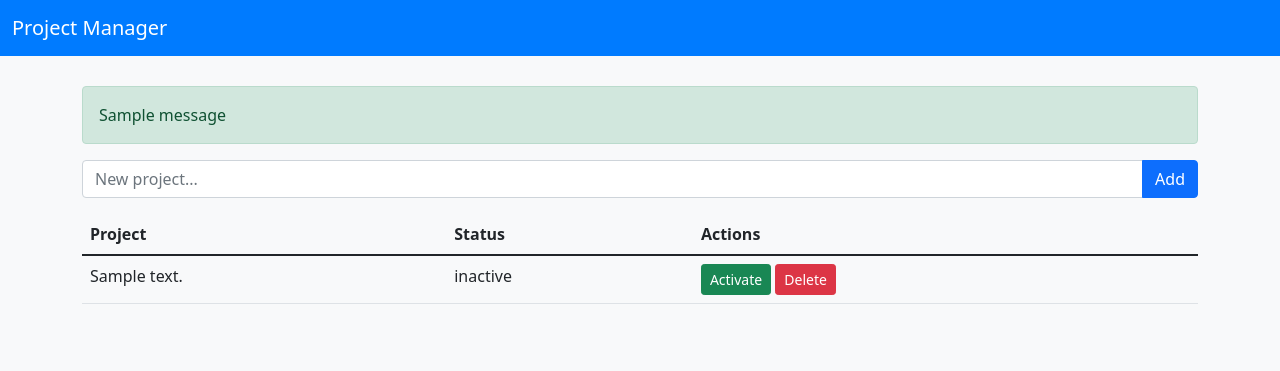
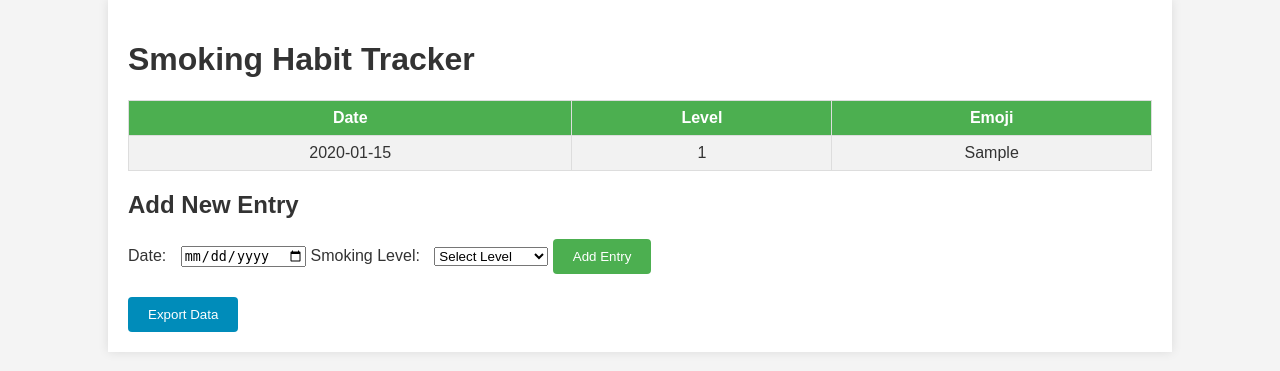
Before and after one commit to Daethyra/HabiTrack, a Flask app: page / in a window 1280 px wide. Shown: the top 371 px of the page. Run offline with Flask 3, Linux system fonts and the light colour scheme; tables that the repository leaves empty hold one stand-in row (values such as "Sample post"); one stand-in notice (Sample message) is shown.

Commit message:
New branch Overhauling project - Finally returning. I gotta quit smoking. - app/ "works" for now - Intend to add   - data display table     - emojis dynamically update to show day status     - previous 7 days on display; 3 days worth of space at initial runtime     - fix styling       - organize UI for eye comfort and readability   - iterative tallying for times smoked, enhancing user-control over data entry   - automatically grab datetime for entries UNLESS updating an entry from a previous day   -

```diff
--- a/app/__init__.py
+++ b/app/__init__.py
@@ -1,21 +1,30 @@
 from flask import Flask
-from flask_sqlalchemy import SQLAlchemy
-from flask_migrate import Migrate
-from app.logger import configure_logger
+import sqlite3
 
-db = SQLAlchemy()
-migrate = Migrate()
+# Initialize the Flask application
+app = Flask(__name__)
 
-def create_app():
-    app = Flask(__name__)
-    app.config.from_pyfile('../config.py')
+# Database file path
+DATABASE = 'smoking_habits.db'
 
-    db.init_app(app)
-    migrate.init_app(app, db)
+# Function to get database connection
+def get_db_connection():
+    conn = sqlite3.connect(DATABASE)
+    conn.row_factory = sqlite3.Row
+    return conn
 
-    configure_logger(app)
+# Initialize database
+def init_db() -> None:
+    with get_db_connection() as conn:
+        cursor = conn.cursor()
+        cursor.execute('''CREATE TABLE IF NOT EXISTS habits (
+                            date TEXT PRIMARY KEY,
+                            smoking_level INTEGER,
+                            emoji TEXT)''')
+        conn.commit()
 
-    from app import views
-    app.register_blueprint(views.bp)
+# Import the routes from views.py
+from app import views
 
-    return app
+# Initialize the database
+init_db()
--- /dev/null
+++ b/app/css/styles.css
@@ -0,0 +1,84 @@
+/* General body styling */
+body {
+    font-family: Arial, sans-serif;
+    background-color: #f4f4f4;
+    margin: 0;
+    padding: 0;
+    color: #333;
+}
+
+/* Main container */
+#app {
+    width: 80%;
+    margin: auto;
+    padding: 20px;
+    background-color: #fff;
+    box-shadow: 0 0 10px rgba(0, 0, 0, 0.1);
+}
+
+h1, h2 {
+    color: #333;
+}
+
+/* Styling for the data table */
+#data-table {
+    margin-top: 20px;
+    border-collapse: collapse;
+    width: 100%;
+}
+
+#data-table th, #data-table td {
+    border: 1px solid #ddd;
+    padding: 8px;
+    text-align: center;
+}
+
+#data-table tr:nth-child(even) {
+    background-color: #f2f2f2;
+}
+
+#data-table th {
+    background-color: #4CAF50;
+    color: white;
+}
+
+/* Styling for the entry form */
+#entry-form {
+    margin-top: 20px;
+}
+
+#new-entry-form label {
+    margin-right: 10px;
+}
+
+#new-entry-form input, #new-entry-form select {
+    margin-bottom: 10px;
+}
+
+#new-entry-form button {
+    background-color: #4CAF50;
+    color: white;
+    padding: 10px 20px;
+    border: none;
+    border-radius: 4px;
+    cursor: pointer;
+}
+
+#new-entry-form button:hover {
+    background-color: #45a049;
+}
+
+/* Styling for the export button */
+#export-button {
+    background-color: #008CBA;
+    color: white;
+    padding: 10px 20px;
+    margin-top: 20px;
+    border: none;
+    border-radius: 4px;
+    cursor: pointer;
+}
+
+#export-button:hover {
+    background-color: #007B9A;
+}
--- /dev/null
+++ b/app/js/script.js
@@ -0,0 +1,72 @@
+document.addEventListener('DOMContentLoaded', function() {
+    // Fetch and display data when the page loads
+    fetchData();
+
+    // Handle form submission
+    document.getElementById('new-entry-form').addEventListener('submit', function(event) {
+        event.preventDefault();
+        addNewEntry();
+    });
+
+    // Handle export button click
+    document.getElementById('export-button').addEventListener('click', function() {
+        exportData();
+    });
+});
+
+// Function to fetch and display data
+function fetchData() {
+    fetch('/get_data')
+        .then(response => response.json())
+        .then(data => updateTable(data))
+        .catch(error => console.error('Error:', error));
+}
+
+// Function to update the data table
+function updateTable(data) {
+    let table = '<table id="data-table"><tr><th>Date</th><th>Level</th><th>Emoji</th></tr>';
+    data.forEach(row => {
+        table += `<tr>
+                    <td>${row.date}</td>
+                    <td>${row.smoking_level}</td>
+                    <td>${row.emoji}</td>
+                  </tr>`;
+    });
+    table += '</table>';
+    document.getElementById('data-table').innerHTML = table;
+}
+
+// Function to handle new entry form submission
+function addNewEntry() {
+    const date = document.getElementById('date').value;
+    const level = document.getElementById('level').value;
+    const data = { date: date, level: level };
+
+    fetch('/add_entry', {
+        method: 'POST',
+        headers: {
+            'Content-Type': 'application/json',
+        },
+        body: JSON.stringify(data),
+    })
+    .then(response => response.json())
+    .then(data => {
+        alert(data.status === 'success' ? 'Entry added successfully!' : 'Error adding entry');
+        fetchData(); // Refresh data table
+    })
+    .catch(error => console.error('Error:', error));
+}
+
+// Function to export data
+function exportData() {
+    fetch('/export')
+        .then(response => response.json())
+        .then(data => {
+            if (data.status === 'success') {
+                alert('Data exported successfully! Check your server directory for the file.');
+            } else {
+                alert('Error exporting data');
+            }
+        })
+        .catch(error => console.error('Error:', error));
+}
--- a/app/templates/index.html
+++ b/app/templates/index.html
@@ -2,68 +2,34 @@
 <html lang="en">
 <head>
     <meta charset="UTF-8">
-    <title>Project Manager</title>
-    <link href="https://cdn.jsdelivr.net/npm/bootstrap@5.1.3/dist/css/bootstrap.min.css" rel="stylesheet">
-    <style>
-        body {
-            background-color: #f8f9fa;
-        }
-        .navbar {
-            background-color: #007bff;
-        }
-        .container {
-            margin-top: 30px;
-        }
-    </style>
+    <meta name="viewport" content="width=device-width, initial-scale=1.0">
+    <title>Smoking Habit Tracker</title>
+    <link rel="stylesheet" href="styles.css">
 </head>
 <body>
-    <nav class="navbar navbar-expand-lg navbar-dark">
-        <div class="container-fluid">
-            <a class="navbar-brand" href="/">Project Manager</a>
+    <div id="app">
+        <h1>Smoking Habit Tracker</h1>
+        <div id="data-table">
+            <!-- Table for displaying data will be populated by JavaScript -->
         </div>
-    </nav>
-    <div class="container">
-        {% with messages = get_flashed_messages(with_categories=true) %}
-            {% if messages %}
-                {% for category, message in messages %}
-                    <div class="alert alert-{{ category }} mt-2">
-                        {{ message }}
-                    </div>
-                {% endfor %}
-            {% endif %}
-        {% endwith %}
-        <form action="/" method="post" class="mb-3">
-            <div class="input-group">
-                <input type="text" name="description" class="form-control" placeholder="New project...">
-                <button type="submit" class="btn btn-primary">Add</button>
-            </div>
-        </form>
-        <table class="table">
-            <thead>
-                <tr>
-                    <th scope="col">Project</th>
-                    <th scope="col">Status</th>
-                    <th scope="col">Actions</th>
-                </tr>
-            </thead>
-            <tbody>
-                {% for project in projects %}
-                <tr>
-                    <td>{{ project.description }}</td>
-                    <td>{{ project.status }}</td>
-                    <td>
-                        {% if project.status == 'inactive' %}
-                            <a href="{{ url_for('views.activate', id=project.id) }}" class="btn btn-success btn-sm">Activate</a>
-                        {% else %}
-                            <a href="{{ url_for('views.deactivate', id=project.id) }}" class="btn btn-warning btn-sm">Deactivate</a>
-                        {% endif %}
-                        <a href="{{ url_for('views.delete', id=project.id) }}" class="btn btn-danger btn-sm">Delete</a>
-                    </td>
-                </tr>
-                {% endfor %}
-            </tbody>
-        </table>
+        <div id="entry-form">
+            <h2>Add New Entry</h2>
+            <form id="new-entry-form">
+                <label for="date">Date:</label>
+                <input type="date" id="date" name="date" required>
+                <label for="level">Smoking Level:</label>
+                <select id="level" name="level" required>
+                    <option value="">Select Level</option>
+                    <option value="0">0 - Exceeding</option>
+                    <option value="1">1 - Meeting</option>
+                    <option value="2">2 - Minimum</option>
+                    <option value="3">3 - Not-Meeting</option>
+                </select>
+                <button type="submit">Add Entry</button>
+            </form>
+        </div>
+        <button id="export-button">Export Data</button>
     </div>
-    <script src="https://cdn.jsdelivr.net/npm/bootstrap@5.1.3/dist/js/bootstrap.bundle.min.js"></script>
+    <script src="script.js"></script>
 </body>
 </html>
--- a/app/views.py
+++ b/app/views.py
@@ -1,45 +1,62 @@
-from flask import Blueprint, render_template, request, redirect, url_for, flash
-from app import db
-from app.models import Project
+from typing import Any
+from flask import request, jsonify, render_template
+import sqlite3
+import pandas as pd
+from app import app, get_db_connection
 
-bp = Blueprint('views', __name__)
+# Function to determine emoji
+def determine_emoji(level: int) -> str:
+    emoji_map = {0: '✅', 1: '🤘🏼', 2: '⚠️', 3: '🛑'}
+    return emoji_map.get(level, '❓')
 
-@bp.route('/', methods=['GET', 'POST'])
+# Route for landing page
+@app.route('/')
 def index():
-    if request.method == 'POST':
-        project_description = request.form['description']
-        if project_description:
-            project = Project(description=project_description)
-            db.session.add(project)
-            db.session.commit()
-            flash('Project added successfully!', 'success')
-        else:
-            flash('Description cannot be empty', 'danger')
-        return redirect(url_for('views.index'))
+    return render_template('index.html')
 
-    projects = Project.query.all()
-    return render_template('index.html', projects=projects)
+# Route for fetching the last 7 days of data
+@app.route('/get_data', methods=['GET'])
+def get_data() -> Any:
+    conn = get_db_connection()
+    data = pd.read_sql_query('SELECT * FROM habits ORDER BY date DESC LIMIT 7', conn)
+    conn.close()
+    return jsonify(data.to_dict(orient='records'))
 
-@bp.route('/activate/<int:id>')
-def activate(id):
-    project = Project.query.get_or_404(id)
-    project.status = 'active'
-    db.session.commit()
-    flash('Project activated', 'success')
-    return redirect(url_for('views.index'))
+# Route for adding a new entry
+@app.route('/add_entry', methods=['POST'])
+def add_entry() -> Any:
+    data = request.json
+    date = data.get('date')
+    level = data.get('level')
 
-@bp.route('/deactivate/<int:id>')
-def deactivate(id):
-    project = Project.query.get_or_404(id)
-    project.status = 'inactive'
-    db.session.commit()
-    flash('Project deactivated', 'warning')
-    return redirect(url_for('views.index'))
+    if not date or level is None:
+        return jsonify({'status': 'error', 'message': 'Missing date or level'}), 400
 
-@bp.route('/delete/<int:id>')
-def delete(id):
-    project = Project.query.get_or_404(id)
-    db.session.delete(project)
-    db.session.commit()
-    flash('Project deleted', 'danger')
-    return redirect(url_for('views.index'))
+    try:
+        level_int = int(level)
+    except ValueError:
+        return jsonify({'status': 'error', 'message': 'Invalid level format'}), 400
+
+    emoji = determine_emoji(level_int)
+    try:
+        with get_db_connection() as conn:
+            cursor = conn.cursor()
+            cursor.execute('INSERT INTO habits (date, smoking_level, emoji) VALUES (?, ?, ?)', (date, level_int, emoji))
+            conn.commit()
+    except sqlite3.IntegrityError:
+        return jsonify({'status': 'error', 'message': 'Entry for this date already exists'}), 409
+
+    return jsonify({'status': 'success'})
+
+# Route for exporting data to Excel
+@app.route('/export', methods=['GET'])
+def export_data() -> Any:
+    try:
+        conn = get_db_connection()
+        data = pd.read_sql_query('SELECT * FROM habits', conn)
+        conn.close()
+        export_file = 'smoking_habits.xlsx'
+        data.to_excel(export_file, index=False)
+        return jsonify({'status': 'success', 'file': export_file})
+    except Exception as e:
+        return jsonify({'status': 'error', 'message': str(e)}), 500
--- a/config.py
+++ /dev/null
@@ -1,6 +0,0 @@
-import os
-
-basedir = os.path.abspath(os.path.dirname(__file__))
-
-SQLALCHEMY_DATABASE_URI = 'sqlite:///' + os.path.join(basedir, 'app.db')
-SQLALCHEMY_TRACK_MODIFICATIONS = False
--- a/requirements.txt
+++ b/requirements.txt
@@ -1,4 +1,2 @@
-Flask==2.2.*
-Flask-SQLAlchemy==3.0.*
-SQLAlchemy==2.0.*
-Blinker==1.5
+Flask
+pandas
--- a/run.py
+++ b/run.py
@@ -1,6 +1,4 @@
-from app import create_app
+from app import app
 
-app = create_app()
-
-if __name__ == '__main__':
+if __name__ == "__main__":
     app.run(debug=True)
```
Also changed, not shown: app/logger.py (deleted, +0 -9 lines), app/models.py (deleted, +0 -9 lines), compose.yml (deleted, +0 -11 lines), __init__.py (added), 2 other files.
